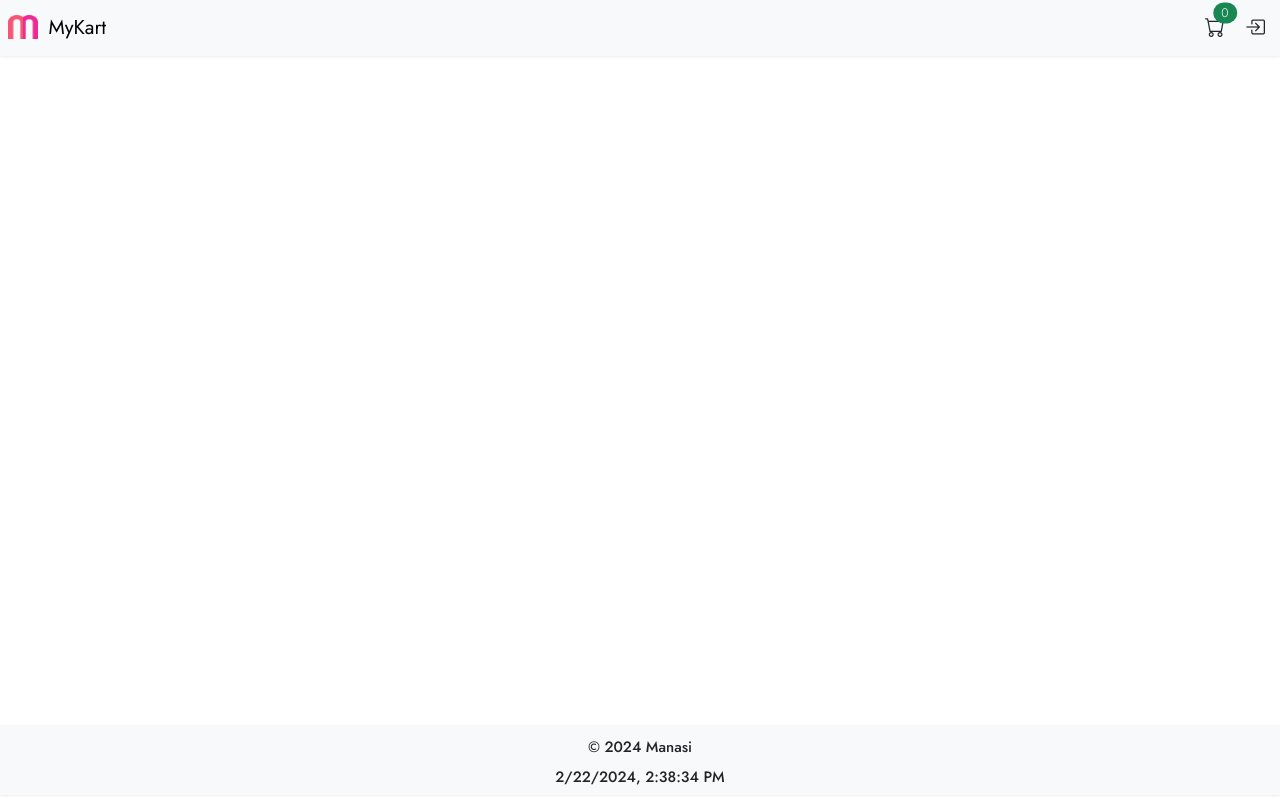
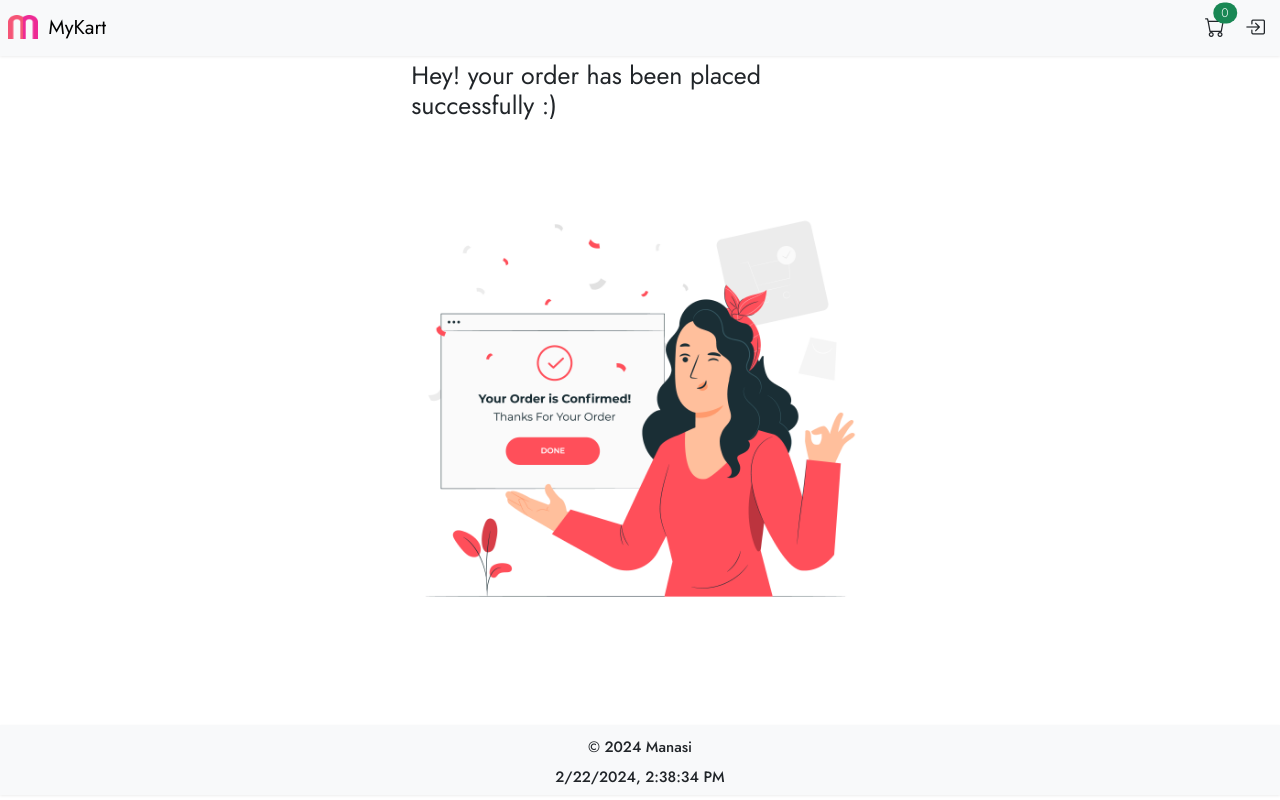
Before and after one commit to manasiPandey21/MyKart, a React (Create React App) app: page /orderplaced in a window 1280 px wide. Built offline with nearby package versions, Linux system fonts and the light colour scheme; the HTML template or start-up script is replaced by a standard one.

Commit message:
order managed according to the user auth

```diff
--- a/src/App.js
+++ b/src/App.js
@@ -8,6 +8,7 @@ import "bootstrap-icons/font/bootstrap-icons.css";
 import Footer from './Pages/Footer.jsx';
 import Navbar from './navbar/Navbar.jsx';
 import Login from './Pages/Login.jsx';
+import Order_Placed from './Pages/Order_Placed.jsx';
 
 const App = () => {
   return (
@@ -19,6 +20,7 @@ const App = () => {
           <Route path="/product" element={<SingleProduct />} />
           <Route path="/cart" element={<Cart />} />
           <Route path="/login" element={<Login />} />
+          <Route path="/orderplaced" element={<Order_Placed />} />
           <Route path="*" element={<Error />} />
         </Routes>
       </BrowserRouter>
--- a/src/Pages/Cart.jsx
+++ b/src/Pages/Cart.jsx
@@ -129,7 +129,10 @@ const Cart = () => {
                   <hr />
                   <br />
                   <p className="card-text fw-bold fs-3 p-3 d-flex justify-content-between align-items-center">Total Amount <span>₹{totalamount}</span></p>
-                  <a href="#" className="btn btn-success w-100 p-3 fs-4">Login to place Order</a>
+                  {
+                    (user) ? <a href="./orderplaced" className="btn btn-success w-100 p-3 fs-4">Place Order</a> :
+                    <a href="./login" className="btn btn-success w-100 p-3 fs-4">Login to place Order</a>
+                  }
                 </div>
               </div>
             </div>
--- /dev/null
+++ b/src/Pages/Order_Placed.jsx
@@ -0,0 +1,14 @@
+import React from 'react'
+
+const Order_Placed = () => {
+  return (
+      <div className='container justify-content-center align-item-center align-self-center h-50 w-75'>
+            <div className='container h-25 w-50 align-self-center'>
+              <h1 className=' py-5 my-5 fw-normal fs-1 align-self-center justify-content-center'>Hey! your order has been placed successfully :)</h1>
+              <img src="ordered.jpg" className="rounded h-25 w-100 align-self-center justify-content-center" alt="..." />
+            </div>
+          </div>
+  )
+}
+
+export default Order_Placed;
```
Also changed, not shown: public/ordered.jpg (added).
